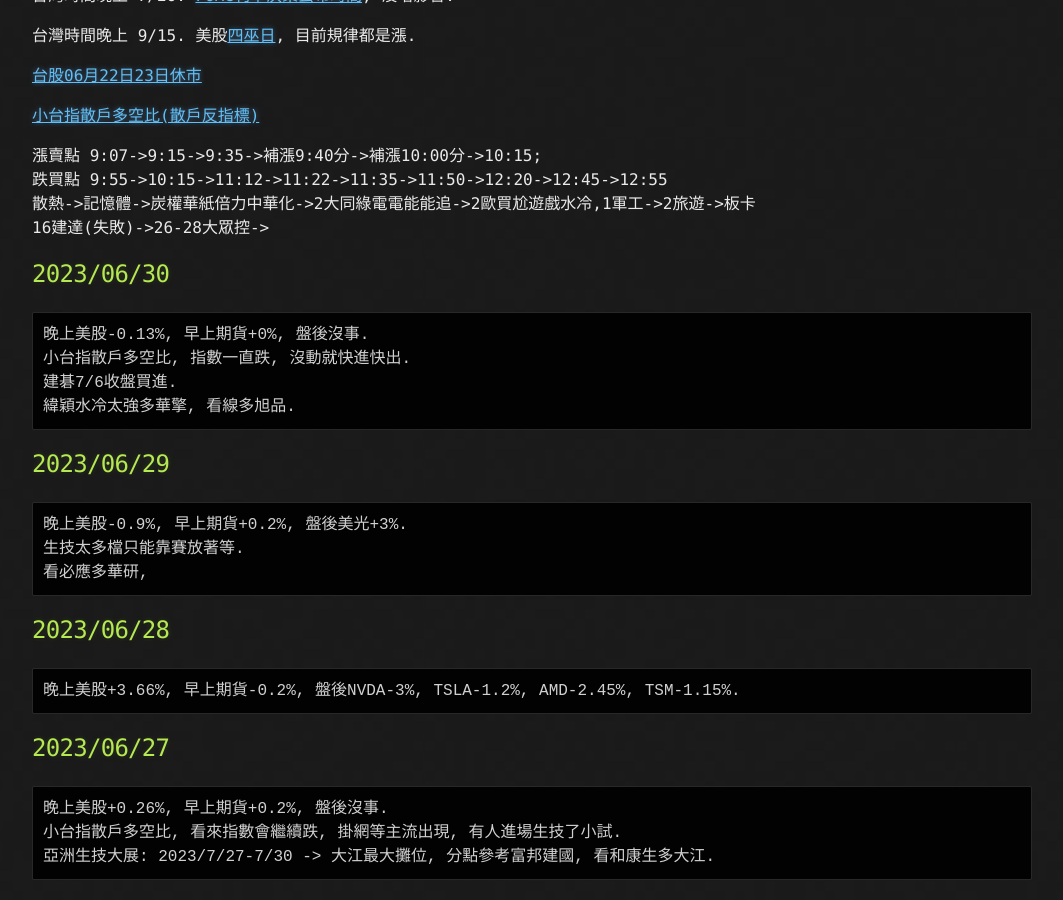
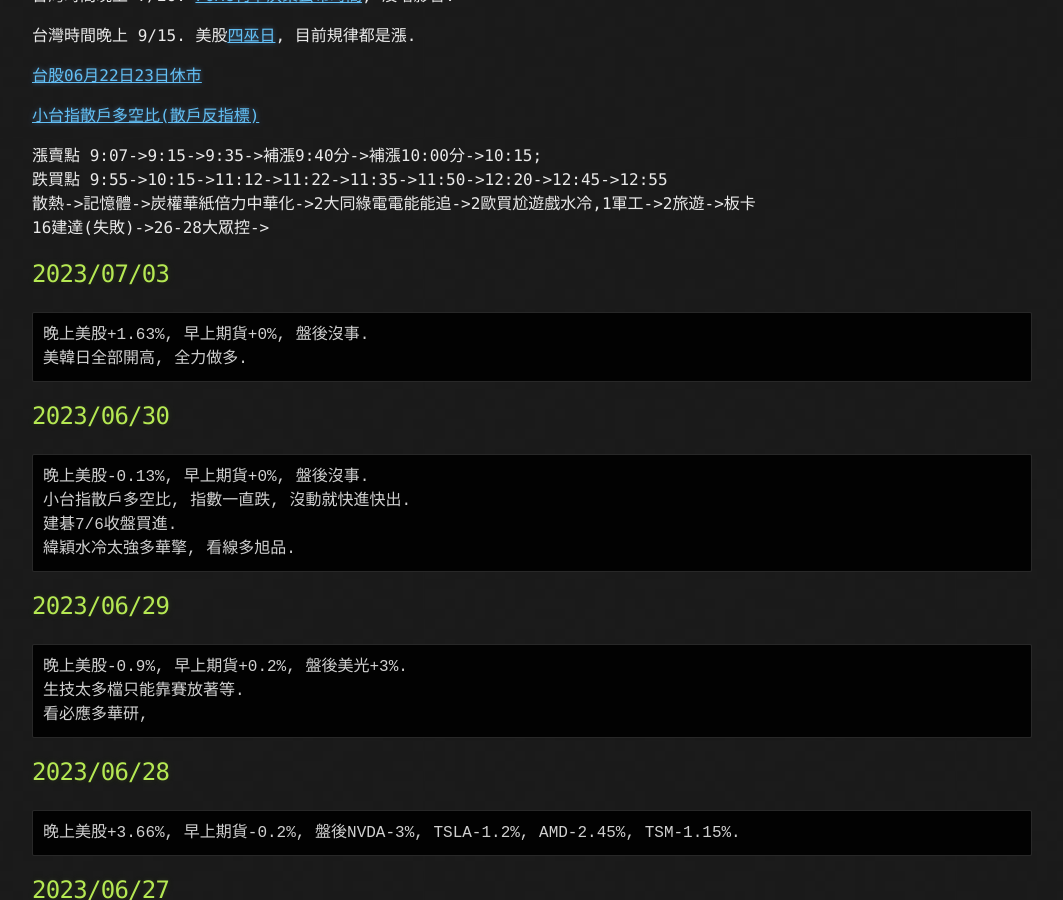
Before and after one commit to lepg5487/Stock_God, a Jekyll site: the page built from index.md, in a window 1280 px wide and 900 px high, scrolled down 394 px. Shown: the whole window, without its empty margins (108-1171 px from the left). Built offline with Jekyll 4.4.1, drawn with Linux system fonts in a browser that asks for light colours; our own code applies the rules of GitHub Pages for plain Markdown files.

Commit message:
Update index.md

````diff
--- a/index.md
+++ b/index.md
@@ -20,6 +20,12 @@
 跌買點 9:55->10:15->11:12->11:22->11:35->11:50->12:20->12:45->12:55
 散熱->記憶體->炭權華紙倍力中華化->2大同綠電電能能追->2歐買尬遊戲水冷,1軍工->2旅遊->板卡
 16建達(失敗)->26-28大眾控->
+
+## 2023/07/03
+```
+晚上美股+1.63%, 早上期貨+0%, 盤後沒事.
+美韓日全部開高, 全力做多.
+```
 
 ## 2023/06/30
 ```
````
